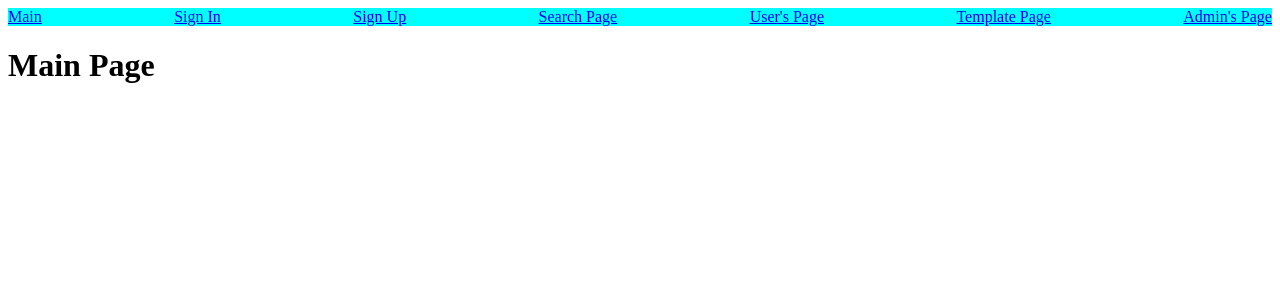
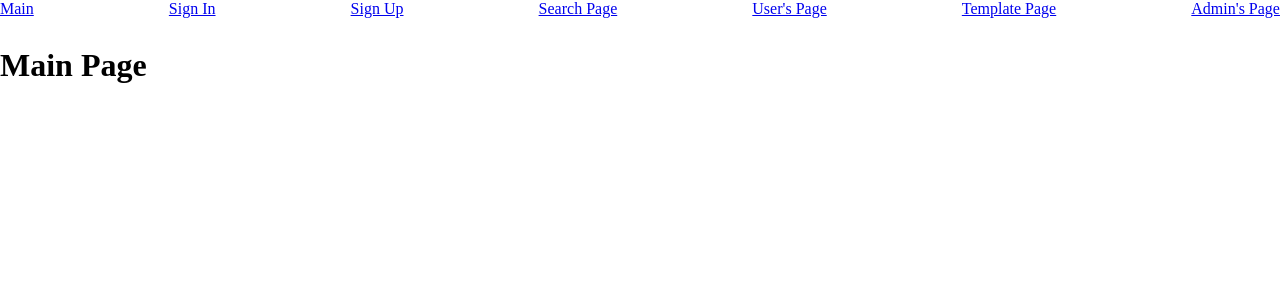
Before and after one commit to LeanidRymkevich/ITra_Final_Project_Frontend, a React (Vite) app: page / in a window 1280 px wide. Shown: the top 300 px of the page. Built offline with nearby package versions, Linux system fonts and the light colour scheme.

Commit message:
feat: add mui lib and Layout component

```diff
--- a/package.json
+++ b/package.json
@@ -18,6 +18,10 @@
   },
   "homepage": "https://github.com/LeanidRymkevich/ITra_Final_Project_Frontend#readme",
   "dependencies": {
+    "@emotion/react": "^11.13.3",
+    "@emotion/styled": "^11.13.0",
+    "@mui/icons-material": "^6.1.2",
+    "@mui/material": "^6.1.2",
     "react": "^18.3.1",
     "react-dom": "^18.3.1",
     "react-router-dom": "^6.26.2"
--- a/src/App.tsx
+++ b/src/App.tsx
@@ -1,8 +1,21 @@
 import { FC } from 'react';
 import Router from './router/Router';
+import { ThemeProvider, createTheme } from '@mui/material/styles';
+
+import './styles.css';
+
+const theme = createTheme({
+  colorSchemes: {
+    dark: true,
+  },
+});
 
 const App: FC = () => {
-  return <Router />;
+  return (
+    <ThemeProvider theme={theme} defaultMode="system">
+      <Router />
+    </ThemeProvider>
+  );
 };
 
 export default App;
--- a/src/components/Header.tsx
+++ b/src/components/Header.tsx
@@ -1,11 +1,15 @@
 import { FC } from 'react';
 import { NavLink } from 'react-router-dom';
 import { PATHS } from '../types/enums';
+import { Box, useColorScheme } from '@mui/material';
 
 const Header: FC = () => {
+  const { mode, setMode } = useColorScheme();
+
   return (
-    <header style={{ backgroundColor: 'cyan' }}>
-      <div
+    <Box component={'header'}>
+      <Box
+        component={'div'}
         style={{
           display: 'flex',
           gap: '10px',
@@ -19,8 +23,8 @@ const Header: FC = () => {
         <NavLink to={PATHS.USER_PAGE}>User's Page</NavLink>
         <NavLink to={PATHS.TEMPLATE_PAGE}>Template Page</NavLink>
         <NavLink to={PATHS.ADMIN_PAGE}>Admin's Page</NavLink>
-      </div>
-    </header>
+      </Box>
+    </Box>
   );
 };
 
--- a/src/components/Layout.tsx
+++ b/src/components/Layout.tsx
@@ -1,15 +1,25 @@
 import { FC } from 'react';
 import { Outlet } from 'react-router-dom';
 import Header from './Header';
+import { Box } from '@mui/material';
 
 const Layout: FC = () => {
   return (
-    <div>
+    <Box
+      component={'div'}
+      sx={{
+        display: 'flex',
+        flexDirection: 'column',
+        gap: 1,
+        bgcolor: 'background.default',
+        minHeight: '100vh',
+      }}
+    >
       <Header />
-      <main>
+      <Box component={'main'} sx={{ flexGrow: 1 }}>
         <Outlet />
-      </main>
-    </div>
+      </Box>
+    </Box>
   );
 };
 
--- /dev/null
+++ b/src/styles.css
@@ -0,0 +1,3 @@
+body {
+  margin: 0;
+}
--- a/tsconfig.app.json
+++ b/tsconfig.app.json
@@ -18,7 +18,11 @@
     "strict": true,
     "noUnusedLocals": true,
     "noUnusedParameters": true,
-    "noFallthroughCasesInSwitch": true
+    "noFallthroughCasesInSwitch": true,
+    "noImplicitAny": true,
+    "noImplicitThis": true,
+    "strictNullChecks": true,
+    "allowSyntheticDefaultImports": true
   },
   "include": ["src"]
 }
--- a/tsconfig.node.json
+++ b/tsconfig.node.json
@@ -1,7 +1,7 @@
 {
   "compilerOptions": {
     "target": "ES2022",
-    "lib": ["ES2023"],
+    "lib": ["ES2023", "DOM"],
     "module": "ESNext",
     "skipLibCheck": true,
 
```
Also changed, not shown: 1 other file (tests, documents, lock files or other folders).
